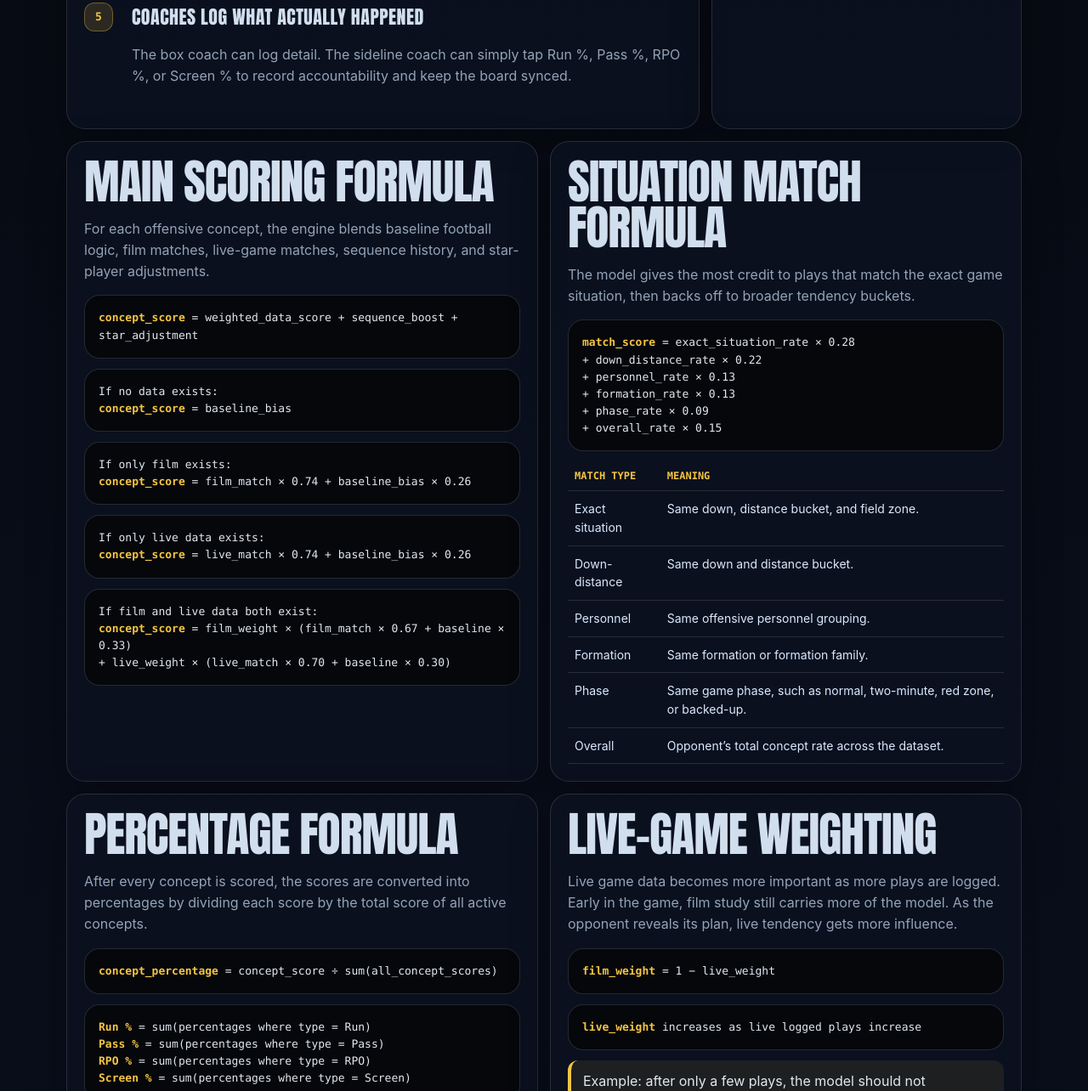
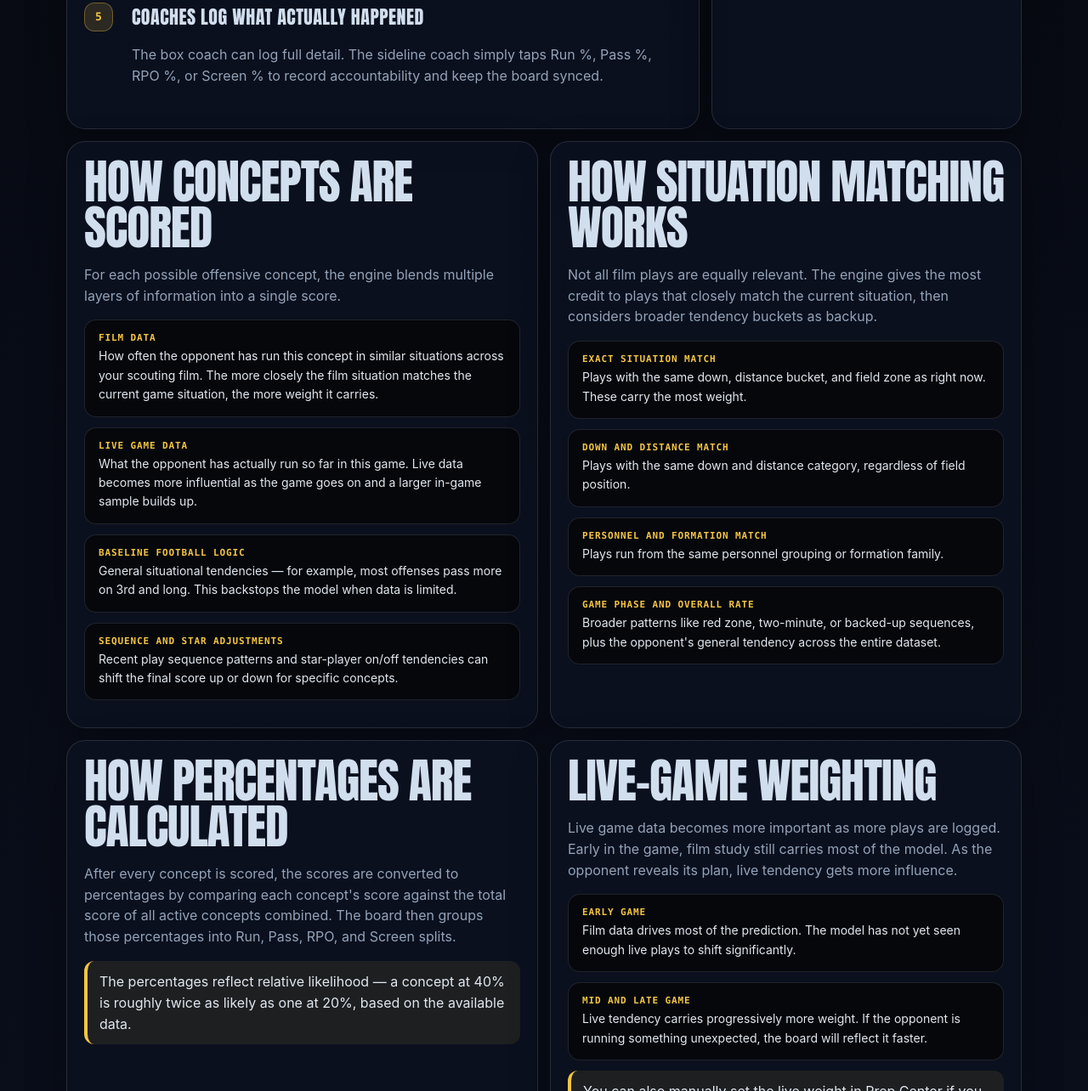
Before and after one commit to HastyFootball/defensive-play-predictor-site, a plain HTML site: page how-it-works.html in a window 1280 px wide. Shown: the part 1516-2800 px from the top of the page at 85% size. Drawn offline with Linux system fonts and the light colour scheme.

Commit message:
Update how-it-works.html

```diff
--- a/how-it-works.html
+++ b/how-it-works.html
@@ -14,7 +14,9 @@
 .hiw-links{display:flex;gap:8px;flex-wrap:wrap}.hiw-links a{color:var(--text);text-decoration:none;border:1px solid var(--line);padding:9px 12px;border-radius:999px;background:rgba(255,255,255,.04);font-weight:800;font-size:12px}.hiw-links a:hover{border-color:rgba(245,197,66,.5)}
 .hero{border:1px solid rgba(245,197,66,.25);background:linear-gradient(135deg,rgba(245,197,66,.12),rgba(56,189,248,.07)),rgba(11,18,32,.86);border-radius:28px;padding:30px;box-shadow:0 20px 80px rgba(0,0,0,.28)}
 .eyebrow{font:900 12px var(--mono);letter-spacing:.12em;color:var(--gold);text-transform:uppercase}.hero h1{font-size:clamp(34px,6vw,64px);line-height:.96;margin:10px 0 14px}.lead{color:#cbd5e1;font-size:18px;line-height:1.6;max-width:850px}.grid{display:grid;grid-template-columns:repeat(12,1fr);gap:14px;margin-top:18px}.card{grid-column:span 12;border:1px solid var(--line);border-radius:22px;background:rgba(11,18,32,.82);padding:20px}.half{grid-column:span 6}.third{grid-column:span 4}.two{grid-column:span 8}.card h2,.card h3{margin:0 0 10px}.muted{color:var(--muted);line-height:1.55}.steps{counter-reset:step}.step{display:grid;grid-template-columns:42px 1fr;gap:14px;padding:14px 0;border-top:1px solid var(--line)}.step:first-child{border-top:0}.num{width:34px;height:34px;border-radius:12px;background:rgba(245,197,66,.14);border:1px solid rgba(245,197,66,.35);display:grid;place-items:center;color:var(--gold);font:900 13px var(--mono)}
-    .formula{background:#05070b;border:1px solid rgba(148,163,184,.22);border-radius:18px;padding:16px;margin:12px 0;font-family:var(--mono);font-size:13px;color:#e2e8f0;overflow:auto}.formula b{color:var(--gold)}.tag-row{display:flex;gap:8px;flex-wrap:wrap}.tag{border:1px solid var(--line);border-radius:999px;padding:7px 10px;font:800 11px var(--mono);background:rgba(255,255,255,.04)}.run{color:var(--green)}.pass{color:var(--blue)}.rpo{color:var(--gold)}.screen{color:var(--purple)}.warn{color:var(--red)}
+.explain-block{background:#05070b;border:1px solid rgba(148,163,184,.18);border-radius:14px;padding:14px 16px;margin:12px 0;font-size:14px;color:#e2e8f0;line-height:1.6}
+.explain-block strong{color:var(--gold);display:block;margin-bottom:4px;font:700 11px var(--mono);text-transform:uppercase;letter-spacing:.08em}
+.tag-row{display:flex;gap:8px;flex-wrap:wrap}.tag{border:1px solid var(--line);border-radius:999px;padding:7px 10px;font:800 11px var(--mono);background:rgba(255,255,255,.04)}.run{color:var(--green)}.pass{color:var(--blue)}.rpo{color:var(--gold)}.screen{color:var(--purple)}.warn{color:var(--red)}
 table{width:100%;border-collapse:collapse;font-size:14px}th,td{border-bottom:1px solid var(--line);padding:10px 8px;text-align:left;vertical-align:top}th{color:var(--gold);font:900 12px var(--mono);text-transform:uppercase}td{color:#dbeafe}.callout{border-left:4px solid var(--gold);padding:12px 14px;background:rgba(245,197,66,.08);border-radius:12px;color:#e2e8f0}.small{font-size:12px;color:var(--muted)}
 @media(max-width:800px){.half,.third,.two{grid-column:span 12}.hero{padding:22px}.hiw-wrap{padding-top:20px}}
 </style>
@@ -32,108 +34,141 @@
 </nav>
 
 <section class="hero">
-      <div class="eyebrow">AI Analyst, Built Like a Coach Tool</div>
+  <div class="eyebrow">Built Like a Coach Tool</div>
   <h1>How Analyst Assist works</h1>
-      <p class="lead">The site turns opponent film data and live game charting into a fast tendency board. It does not claim to know the next play with certainty. It ranks the most likely offensive answers based on situation, opponent history, live adjustments, sequence behavior, and star-player impact.</p>
+  <p class="lead">Analyst Assist turns opponent film data and live game charting into a fast tendency board. It does not claim to know the next play with certainty. It ranks the most likely offensive answers based on situation, opponent history, live adjustments, sequence behavior, and star-player impact.</p>
   <div class="tag-row">
     <span class="tag run">Run %</span><span class="tag pass">Pass %</span><span class="tag rpo">RPO %</span><span class="tag screen">Screen %</span><span class="tag warn">Alerts</span>
   </div>
 </section>
 
 <section class="grid">
+
   <article class="card two">
     <h2>Coach workflow</h2>
     <div class="steps">
       <div class="step"><div class="num">1</div><div><h3>Load opponent data</h3><p class="muted">Import charted film or manually enter plays with down, distance, field zone, personnel, formation, concept, play type, result, and optional star-player status.</p></div></div>
       <div class="step"><div class="num">2</div><div><h3>Select the current situation</h3><p class="muted">During prep or live game mode, choose down, distance, zone, personnel, formation family, hash, tempo, and star status.</p></div></div>
-          <div class="step"><div class="num">3</div><div><h3>The engine scores every active concept</h3><p class="muted">Each possible call gets a weighted score from matching film, matching live-game plays, general baseline tendency, sequence boost, and star-player adjustment.</p></div></div>
-          <div class="step"><div class="num">4</div><div><h3>Scores become percentages</h3><p class="muted">The system normalizes all concept scores so the board can show top plays plus overall Run, Pass, RPO, and Screen probability.</p></div></div>
-          <div class="step"><div class="num">5</div><div><h3>Coaches log what actually happened</h3><p class="muted">The box coach can log detail. The sideline coach can simply tap Run %, Pass %, RPO %, or Screen % to record accountability and keep the board synced.</p></div></div>
+      <div class="step"><div class="num">3</div><div><h3>The engine scores every active concept</h3><p class="muted">Each possible call gets a weighted score from matching film, matching live-game plays, general baseline tendency, sequence patterns, and star-player adjustments.</p></div></div>
+      <div class="step"><div class="num">4</div><div><h3>Scores become percentages</h3><p class="muted">The system normalizes all concept scores so the board can display top plays plus overall Run, Pass, RPO, and Screen probability.</p></div></div>
+      <div class="step"><div class="num">5</div><div><h3>Coaches log what actually happened</h3><p class="muted">The box coach can log full detail. The sideline coach simply taps Run %, Pass %, RPO %, or Screen % to record accountability and keep the board synced.</p></div></div>
     </div>
   </article>
 
   <aside class="card third">
     <h2>What the prediction is</h2>
-        <p class="muted">A weighted tendency model. It is best used as a coach alert system: “what should we be ready for right now?”</p>
+    <p class="muted">A weighted tendency model. It is best used as a coach alert system: "what should we be ready for right now?"</p>
     <div class="callout"><strong>Best use:</strong> identify tendency, alert the sideline, and compare film tendency vs. live tendency.</div>
     <p class="small">Low sample sizes should be treated as alerts, not certainties.</p>
   </aside>
 
   <article class="card half">
-        <h2>Main scoring formula</h2>
-        <p class="muted">For each offensive concept, the engine blends baseline football logic, film matches, live-game matches, sequence history, and star-player adjustments.</p>
-        <div class="formula"><b>concept_score</b> = weighted_data_score + sequence_boost + star_adjustment</div>
-        <div class="formula">If no data exists:<br><b>concept_score</b> = baseline_bias</div>
-        <div class="formula">If only film exists:<br><b>concept_score</b> = film_match × 0.74 + baseline_bias × 0.26</div>
-        <div class="formula">If only live data exists:<br><b>concept_score</b> = live_match × 0.74 + baseline_bias × 0.26</div>
-        <div class="formula">If film and live data both exist:<br><b>concept_score</b> = film_weight × (film_match × 0.67 + baseline × 0.33)<br>+ live_weight × (live_match × 0.70 + baseline × 0.30)</div>
+    <h2>How concepts are scored</h2>
+    <p class="muted">For each possible offensive concept, the engine blends multiple layers of information into a single score.</p>
+    <div class="explain-block">
+      <strong>Film data</strong>
+      How often the opponent has run this concept in similar situations across your scouting film. The more closely the film situation matches the current game situation, the more weight it carries.
+    </div>
+    <div class="explain-block">
+      <strong>Live game data</strong>
+      What the opponent has actually run so far in this game. Live data becomes more influential as the game goes on and a larger in-game sample builds up.
+    </div>
+    <div class="explain-block">
+      <strong>Baseline football logic</strong>
+      General situational tendencies — for example, most offenses pass more on 3rd and long. This backstops the model when data is limited.
+    </div>
+    <div class="explain-block">
+      <strong>Sequence and star adjustments</strong>
+      Recent play sequence patterns and star-player on/off tendencies can shift the final score up or down for specific concepts.
+    </div>
   </article>
 
   <article class="card half">
-        <h2>Situation match formula</h2>
-        <p class="muted">The model gives the most credit to plays that match the exact game situation, then backs off to broader tendency buckets.</p>
-        <div class="formula"><b>match_score</b> = exact_situation_rate × 0.28<br>+ down_distance_rate × 0.22<br>+ personnel_rate × 0.13<br>+ formation_rate × 0.13<br>+ phase_rate × 0.09<br>+ overall_rate × 0.15</div>
-        <table>
-          <tr><th>Match type</th><th>Meaning</th></tr>
-          <tr><td>Exact situation</td><td>Same down, distance bucket, and field zone.</td></tr>
-          <tr><td>Down-distance</td><td>Same down and distance bucket.</td></tr>
-          <tr><td>Personnel</td><td>Same offensive personnel grouping.</td></tr>
-          <tr><td>Formation</td><td>Same formation or formation family.</td></tr>
-          <tr><td>Phase</td><td>Same game phase, such as normal, two-minute, red zone, or backed-up.</td></tr>
-          <tr><td>Overall</td><td>Opponent’s total concept rate across the dataset.</td></tr>
-        </table>
+    <h2>How situation matching works</h2>
+    <p class="muted">Not all film plays are equally relevant. The engine gives the most credit to plays that closely match the current situation, then considers broader tendency buckets as backup.</p>
+    <div class="explain-block">
+      <strong>Exact situation match</strong>
+      Plays with the same down, distance bucket, and field zone as right now. These carry the most weight.
+    </div>
+    <div class="explain-block">
+      <strong>Down and distance match</strong>
+      Plays with the same down and distance category, regardless of field position.
+    </div>
+    <div class="explain-block">
+      <strong>Personnel and formation match</strong>
+      Plays run from the same personnel grouping or formation family.
+    </div>
+    <div class="explain-block">
+      <strong>Game phase and overall rate</strong>
+      Broader patterns like red zone, two-minute, or backed-up sequences, plus the opponent's general tendency across the entire dataset.
+    </div>
   </article>
 
   <article class="card half">
-        <h2>Percentage formula</h2>
-        <p class="muted">After every concept is scored, the scores are converted into percentages by dividing each score by the total score of all active concepts.</p>
-        <div class="formula"><b>concept_percentage</b> = concept_score ÷ sum(all_concept_scores)</div>
-        <div class="formula"><b>Run %</b> = sum(percentages where type = Run)<br><b>Pass %</b> = sum(percentages where type = Pass)<br><b>RPO %</b> = sum(percentages where type = RPO)<br><b>Screen %</b> = sum(percentages where type = Screen)</div>
+    <h2>How percentages are calculated</h2>
+    <p class="muted">After every concept is scored, the scores are converted to percentages by comparing each concept's score against the total score of all active concepts combined. The board then groups those percentages into Run, Pass, RPO, and Screen splits.</p>
+    <div class="callout">The percentages reflect relative likelihood — a concept at 40% is roughly twice as likely as one at 20%, based on the available data.</div>
   </article>
 
   <article class="card half">
     <h2>Live-game weighting</h2>
-        <p class="muted">Live game data becomes more important as more plays are logged. Early in the game, film study still carries more of the model. As the opponent reveals its plan, live tendency gets more influence.</p>
-        <div class="formula"><b>film_weight</b> = 1 − live_weight</div>
-        <div class="formula"><b>live_weight</b> increases as live logged plays increase</div>
-        <div class="callout">Example: after only a few plays, the model should not overreact. After a larger live sample, the live call sheet should start carrying the prediction.</div>
+    <p class="muted">Live game data becomes more important as more plays are logged. Early in the game, film study still carries most of the model. As the opponent reveals its plan, live tendency gets more influence.</p>
+    <div class="explain-block">
+      <strong>Early game</strong>
+      Film data drives most of the prediction. The model has not yet seen enough live plays to shift significantly.
+    </div>
+    <div class="explain-block">
+      <strong>Mid and late game</strong>
+      Live tendency carries progressively more weight. If the opponent is running something unexpected, the board will reflect it faster.
+    </div>
+    <div class="callout">You can also manually set the live weight in Prep Center if you want to trust film more or lean on live data earlier.</div>
   </article>
 
   <article class="card half">
-        <h2>Sequence boost</h2>
-        <p class="muted">The engine looks at what the opponent tends to call after the last logged concept or after the last play type bucket.</p>
-        <div class="formula"><b>sequence_boost</b> = exact_previous_concept_next_rate × 0.16 × confidence<br>+ previous_bucket_next_rate × 0.09 × confidence</div>
-        <p class="small">Confidence rises as the number of matching sequence samples rises.</p>
+    <h2>Sequence awareness</h2>
+    <p class="muted">The engine looks at what the opponent tends to call after the last logged concept or play type. If an offense consistently follows a certain play with a specific call, that pattern gets factored into the current prediction.</p>
+    <div class="callout">Sequence patterns only influence the score meaningfully once enough play-after-play samples exist. Early in a game, they carry limited weight.</div>
   </article>
 
   <article class="card half">
     <h2>Star-player adjustment</h2>
-        <p class="muted">If you chart whether a key player is on or off the field, the model can adjust concepts that depend on that player.</p>
-        <div class="formula"><b>star_adjustment</b> = touch_delta × 0.26<br>+ run_delta × 0.12<br>+ screen_rpo_delta × 0.10<br>+ red_zone_touch_delta × 0.16<br>+ third_long_touch_delta × 0.20</div>
-        <p class="small">If the star is OFF, the adjustment is reversed and reduced. If there are not enough ON/OFF samples, the model shows a low-confidence alert instead of forcing a strong adjustment.</p>
+    <p class="muted">If you chart whether a key offensive player is on or off the field, the engine adjusts concept likelihood based on how that player's presence has historically changed the offense's behavior.</p>
+    <div class="explain-block">
+      <strong>Star ON field</strong>
+      Concepts that skew toward that player's usage — designed touches, target concepts, red zone involvement — get a positive adjustment.
+    </div>
+    <div class="explain-block">
+      <strong>Star OFF field</strong>
+      Those same concept adjustments are reversed, reflecting that the offense may lean on different personnel or play types.
+    </div>
+    <p class="small">If there are not enough ON/OFF samples, the system shows a low-confidence alert instead of forcing a strong adjustment.</p>
   </article>
 
   <article class="card third">
     <h2>Confidence labels</h2>
     <table>
       <tr><th>Label</th><th>Rule of thumb</th></tr>
-          <tr><td>High</td><td>20+ samples, strong top probability, clear lead over second choice.</td></tr>
-          <tr><td>Medium</td><td>8+ samples, usable top probability, some separation.</td></tr>
-          <tr><td>Low</td><td>Small sample, balanced distribution, or weak separation.</td></tr>
+      <tr><td>High</td><td>Strong sample size, clear top probability, meaningful separation from second choice.</td></tr>
+      <tr><td>Medium</td><td>Usable sample, reasonable top probability, some separation.</td></tr>
+      <tr><td>Low</td><td>Small sample, balanced distribution, or weak separation between top concepts.</td></tr>
     </table>
   </article>
 
   <article class="card third">
     <h2>Alerts</h2>
-        <p class="muted">The board creates coach alerts from the percentages and top concepts.</p>
+    <p class="muted">The board generates coach alerts automatically based on the current percentages and top-ranked concepts.</p>
     <div class="tag-row"><span class="tag run">RUN HEAVY</span><span class="tag pass">PASS HEAVY</span><span class="tag rpo">SCREEN/RPO</span><span class="tag warn">SHOT ALERT</span></div>
   </article>
 
   <article class="card third">
     <h2>Sideline mode</h2>
-        <p class="muted">Sideline mode is intentionally simpler: see the split, see the alert, tap the actual play type, and keep moving.</p>
-        <div class="formula">Tap <b>Run %</b>, <b>Pass %</b>, <b>RPO %</b>, or <b>Screen %</b> = log accountability for that play type</div>
+    <p class="muted">Sideline mode is intentionally simpler: see the split, see the alert, tap the actual play type, and keep moving. No setup required during the game.</p>
+    <div class="explain-block">
+      <strong>How to log a play on the sideline</strong>
+      Tap Run %, Pass %, RPO %, or Screen % after the play to record what the offense actually did. The board stays synced with the box automatically.
+    </div>
   </article>
+
 </section>
 </main>
 </body>
```
Lines whose indentation alone changed are shown as unchanged.
